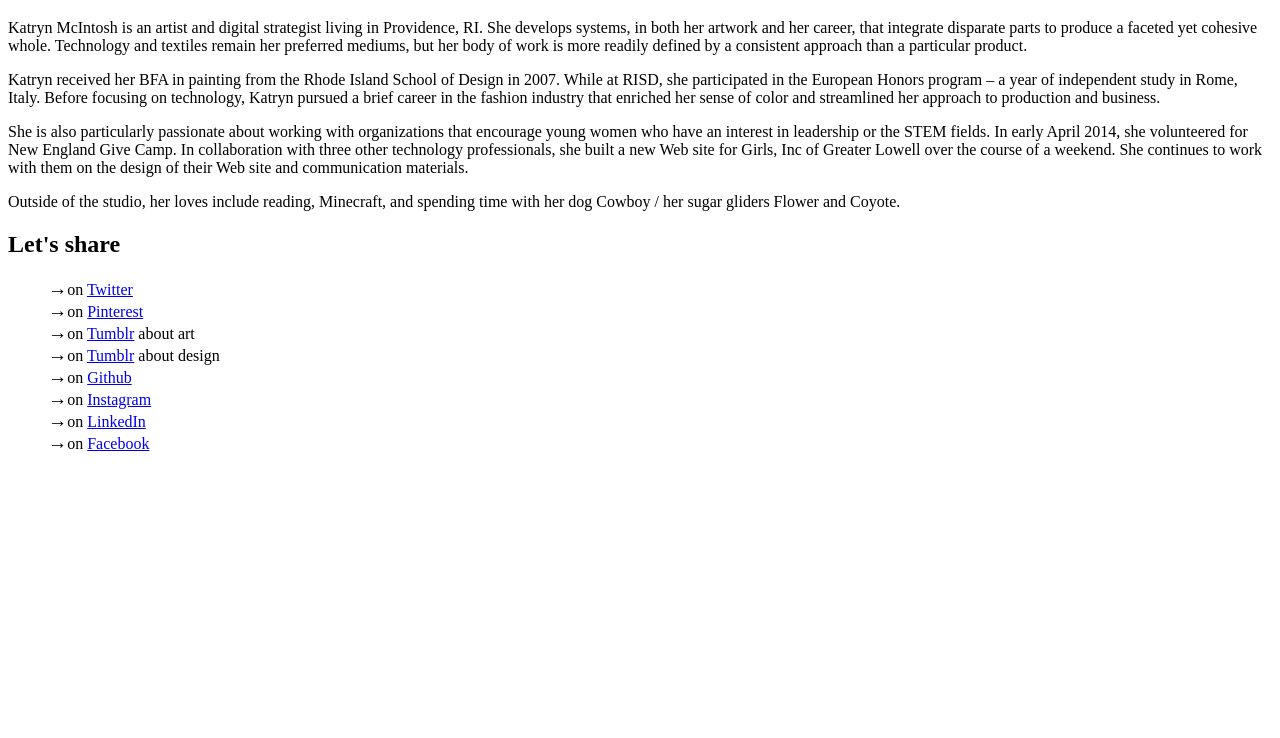
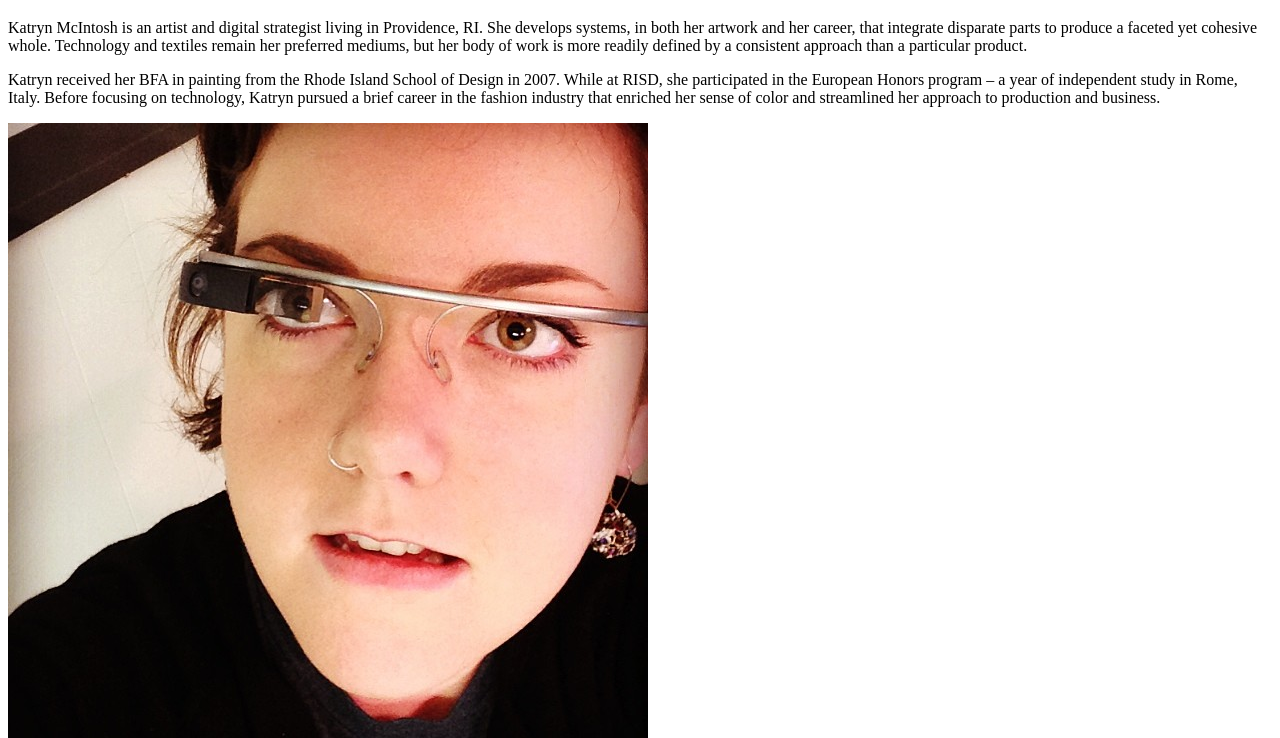
Before and after one commit to katrynmc/testkitschen.github.io, a plain HTML site: page index.html in a window 1280 px wide. Shown: the part 62-800 px from the top of the page. Drawn offline with Linux system fonts and the light colour scheme; a web font is replaced by a local one.

Commit message:
Let's see if my face shows up.

```diff
--- a/index.html
+++ b/index.html
@@ -10,6 +10,8 @@
 <p>Katryn McIntosh is an artist and digital strategist living in Providence, RI. She develops systems, in both her artwork and her career, that integrate disparate parts to produce a faceted yet cohesive whole. Technology and textiles remain her preferred mediums, but her body of work is more readily defined by a consistent approach than a particular product.</p>
 
 <p>Katryn received her BFA in painting from the Rhode Island School of Design in 2007. While at RISD, she participated in the European Honors program – a year of independent study in Rome, Italy. Before focusing on technology, Katryn pursued a brief career in the fashion industry that enriched her sense of color and streamlined her approach to production and business.</p>
+
+<img src="myface.jpg">
 
 <p>She is also particularly passionate about working with organizations that encourage young women who have an interest in leadership or the STEM fields. In early April 2014, she volunteered for New England Give Camp. In collaboration with three other technology professionals, she built a new Web site for Girls, Inc of Greater Lowell over the course of a weekend. She continues to work with them on the design of their Web site and communication materials.</p>
 
```
Also changed, not shown: myface.jpg (added).
